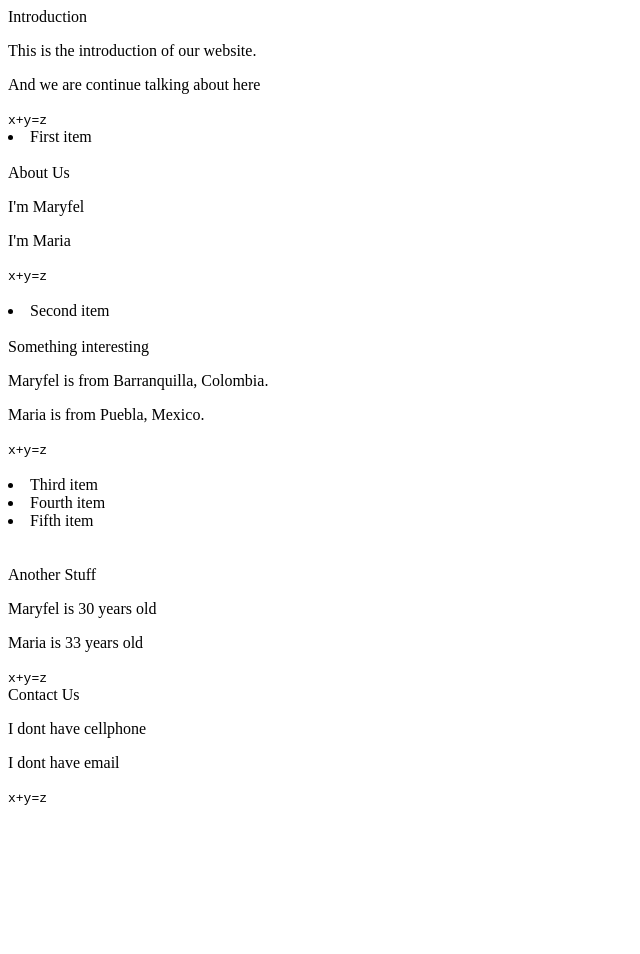
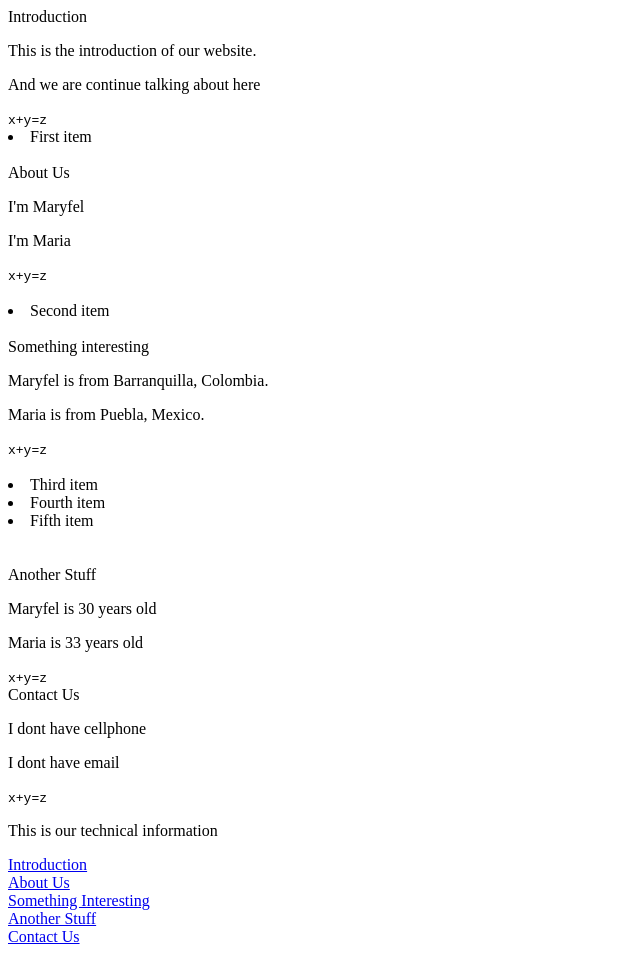
Before and after one commit to maryfelmendoza/microverseMaria-Maryfel, a plain HTML site: page fcc-test-suite-template-master/index.html in a window 1280 px wide. Shown: the whole page, without its empty margins (0-640 px from the left). Before the commit the page ends 814 px from the top, so only its background shows below. Drawn offline with Linux system fonts and the light colour scheme.

Commit message:
step 10-11

```diff
--- a/fcc-test-suite-template-master/index.html
+++ b/fcc-test-suite-template-master/index.html
@@ -44,7 +44,14 @@
     <p>I dont have email</p>
     <code>x+y=z</code><br>
    </div>
-   <nav id="navbar"></nav>
+   <nav id="navbar">
+     <header><p>This is our technical information</p></header>
+     <a href="#introduction" class="nav-link">Introduction</a><br>
+     <a href="#about-us" class="nav-link">About Us</a><br>
+     <a href="#something-interesting" class="nav-link">Something Interesting</a><br>
+     <a href="#another-stuff" class="nav-link">Another Stuff</a><br>
+     <a href="#contact-us" class="nav-link">Contact Us</a><br>
+   </nav>
  </div>
 
 
```
